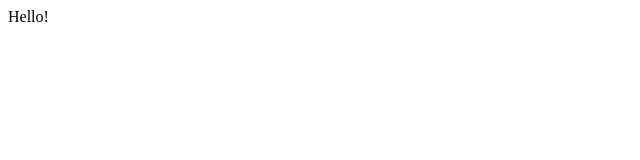
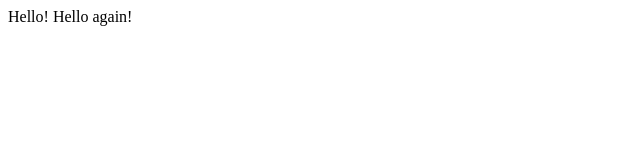
Before and after one commit to snoop52575/testGit, a plain HTML site: page index.html in a window 1280 px wide. Shown: the whole page, without its empty margins (0-640 px from the left). Drawn offline with Linux system fonts and the light colour scheme.

Commit message:
add second hello

```diff
--- a/index.html
+++ b/index.html
@@ -1,2 +1,4 @@
 <html>
 Hello!
+
+Hello again!
```
